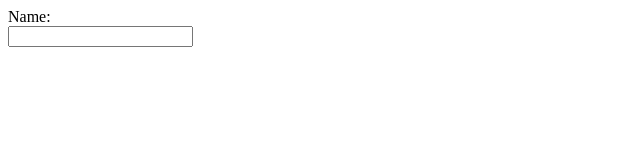
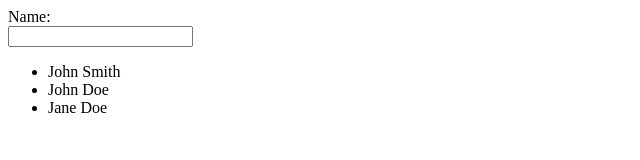
Before and after one commit to psachin/angular_in_60_min, a plain HTML site: page index.html in a window 1280 px wide. Shown: the whole page, without its empty margins (0-640 px from the left). Drawn offline with Linux system fonts and the light colour scheme.

Commit message:
Introducing ng-repeat

```diff
--- a/index.html
+++ b/index.html
@@ -2,10 +2,16 @@
   <head>
 	<title>AngularJS Directive and Data Binding</title>
   </head>
-  <body>
+  <body data-ng-init="names=['John Smith', 'John Doe', 'Jane Doe']">
 	Name:
 	<br/>
 	<input type="text" ng-model="name" /> {{ name }}
+
+	<br/>
+	<ul>
+	  <li data-ng-repeat="personName in names">{{ personName }}</li>
+	</ul>
+
 	<script src="angular.min.js"></script>
   </body>
 </html>
```
